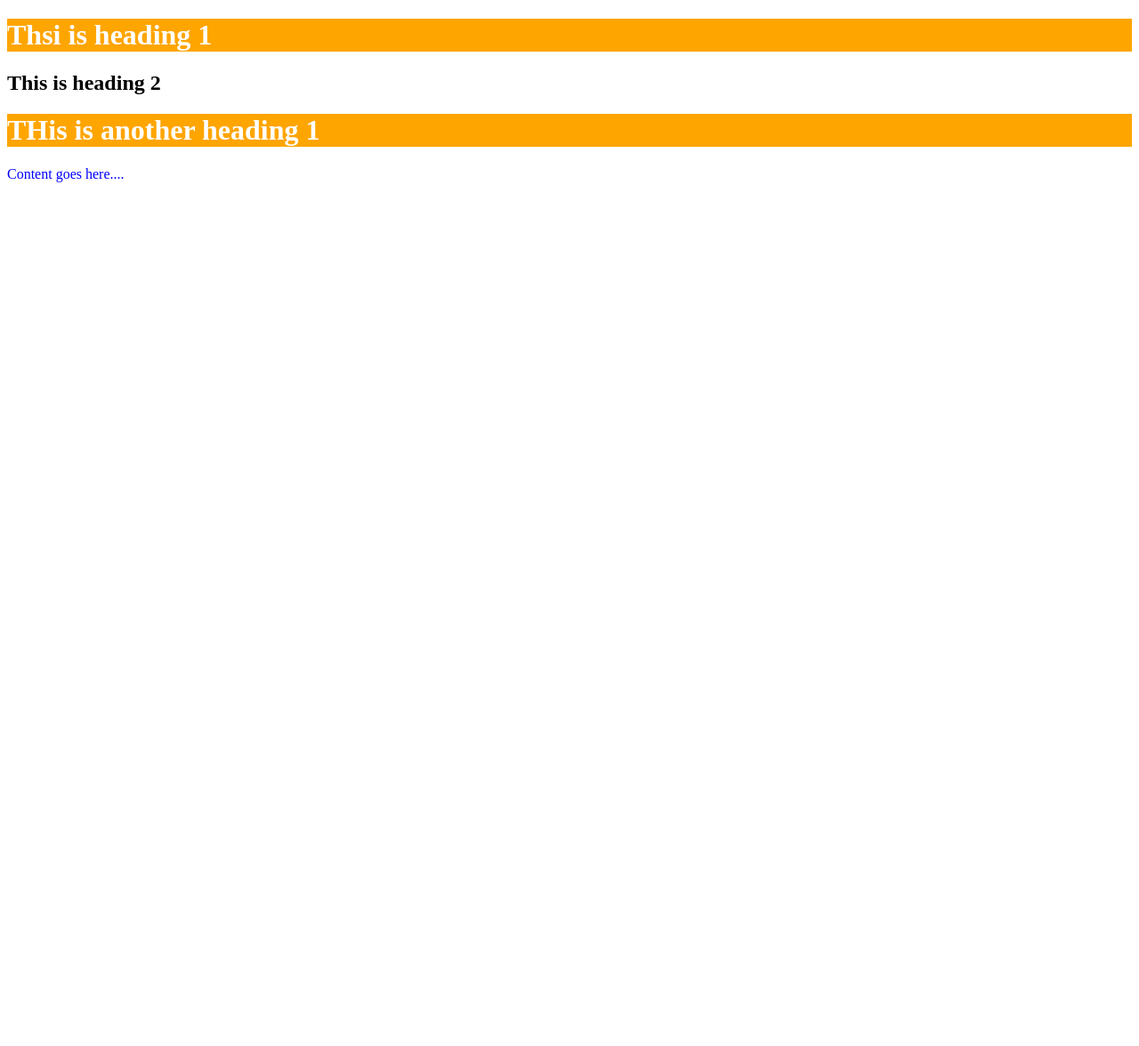
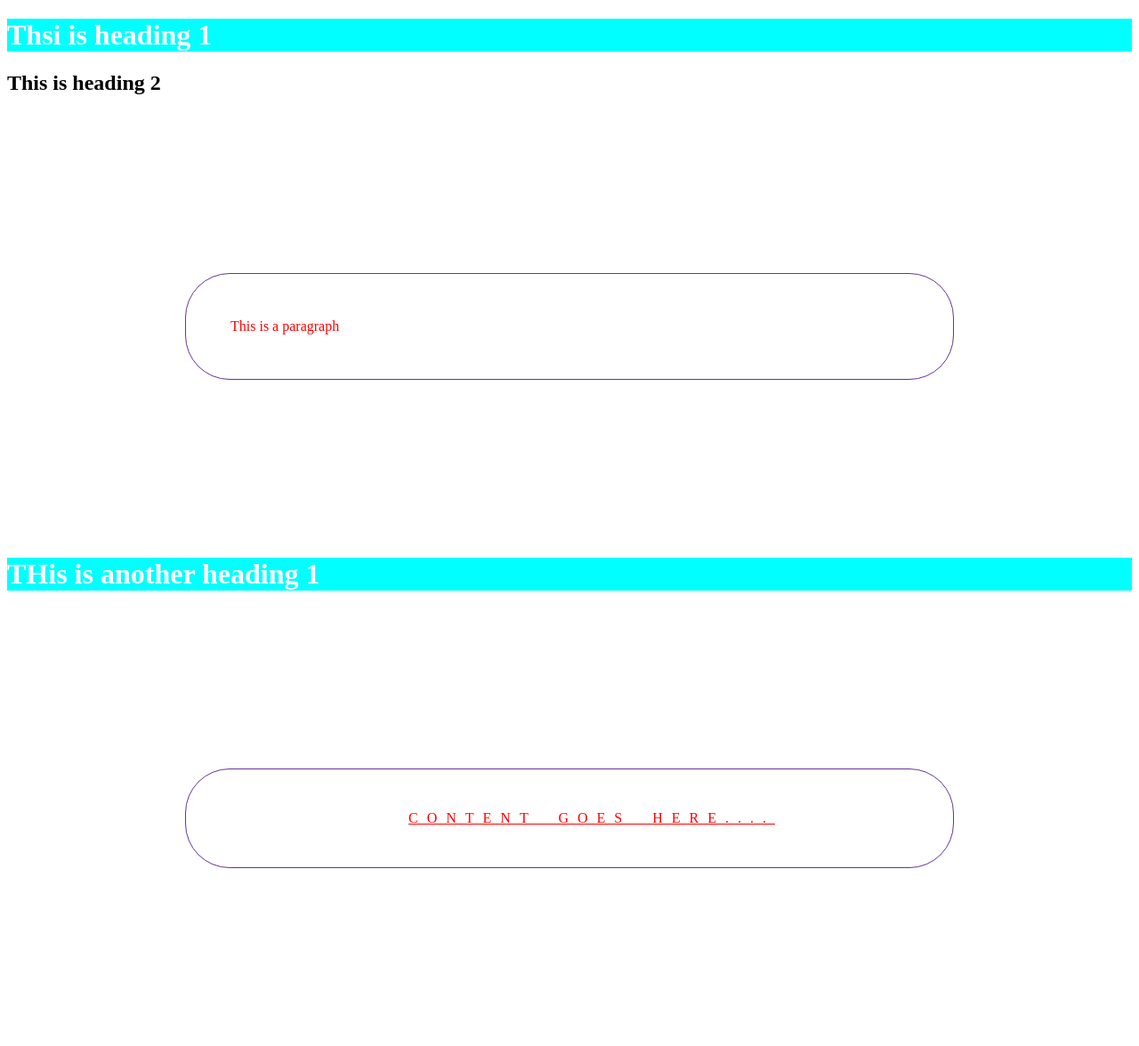
Before and after one commit to Existence05/web_class, a PHP site: page /hi.html in a window 1280 px wide. Shown: the whole page at 89% size. Before the commit the page ends 205 px from the top, so only its background shows below. Run offline with PHP 8.4, Linux system fonts and the light colour scheme.

Commit message:
css class

```diff
--- a/hi.html
+++ b/hi.html
@@ -22,11 +22,14 @@
     <div class="main-div" >
         <h1> Thsi is heading 1</h1>
         <h2> This is heading 2 </h2>
+        <p> This is a paragraph</p>
         <div>
             <h1> THis is another heading 1</h1>
         </div>
         <div>
-            <p class="red"> Content goes here....</p>
+            <p id="para1" class="red"> Content goes here....</p>
+
+
         </div>
     </div>
 </body>
--- a/index.html
+++ b/index.html
@@ -126,4 +126,3 @@
 </table>
 </body>
 </HTML>
-Write to Sudat Shrestha
--- a/style1.css
+++ b/style1.css
@@ -1,4 +1,27 @@
 .main-div h1 {
-    background-color: orange;
+    background-color: aqua;
     color:white;
 }
+    p{
+        border: 1 px solid royalblue ;
+        border-width: 5px;
+        }  p {
+            border: 2px solid rebeccapurple;
+            border-radius: 50px;
+               }
+       p{
+           border: 1px solid rebeccapurple;
+           width: 500 px;
+           margin: 200px;
+           padding: 50px;
+    }
+    #para1 {
+        color: red;
+        text-align: center;
+        text-decoration: underline;
+        text-transform: uppercase;
+        line-height: 10px;
+        text-indent: 50px;
+        letter-spacing: 10px;
+        word-spacing: 10px;
+    }
```
